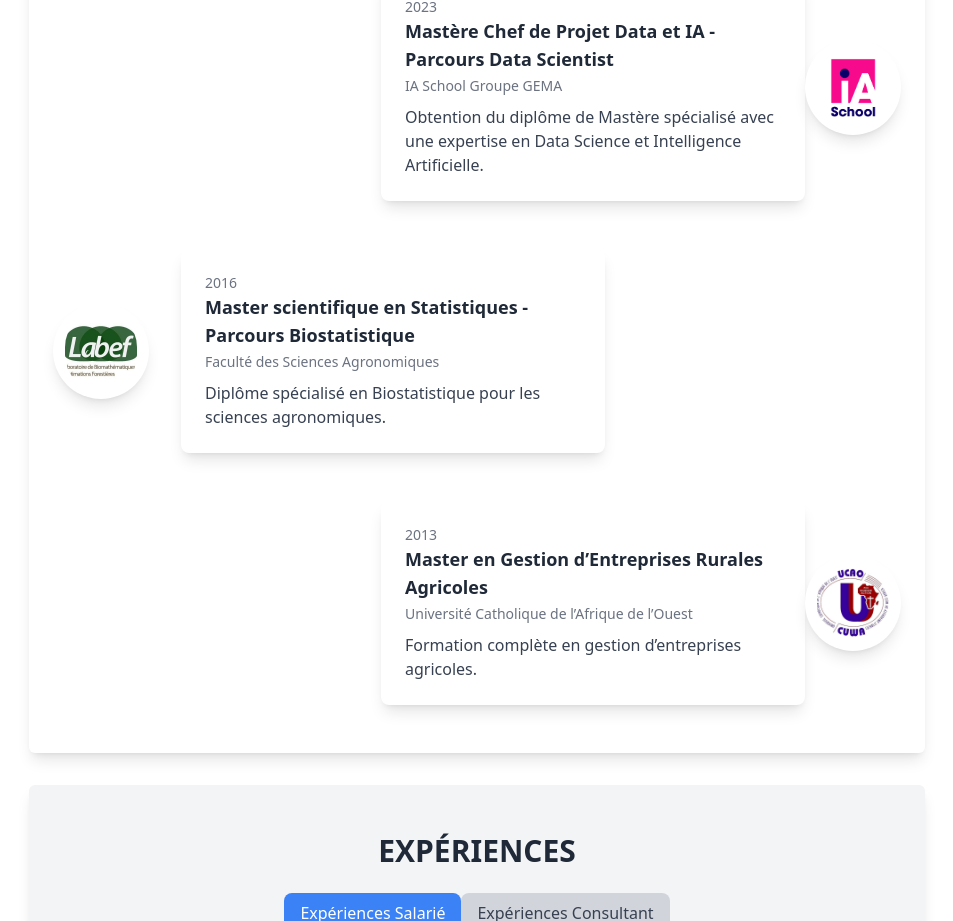
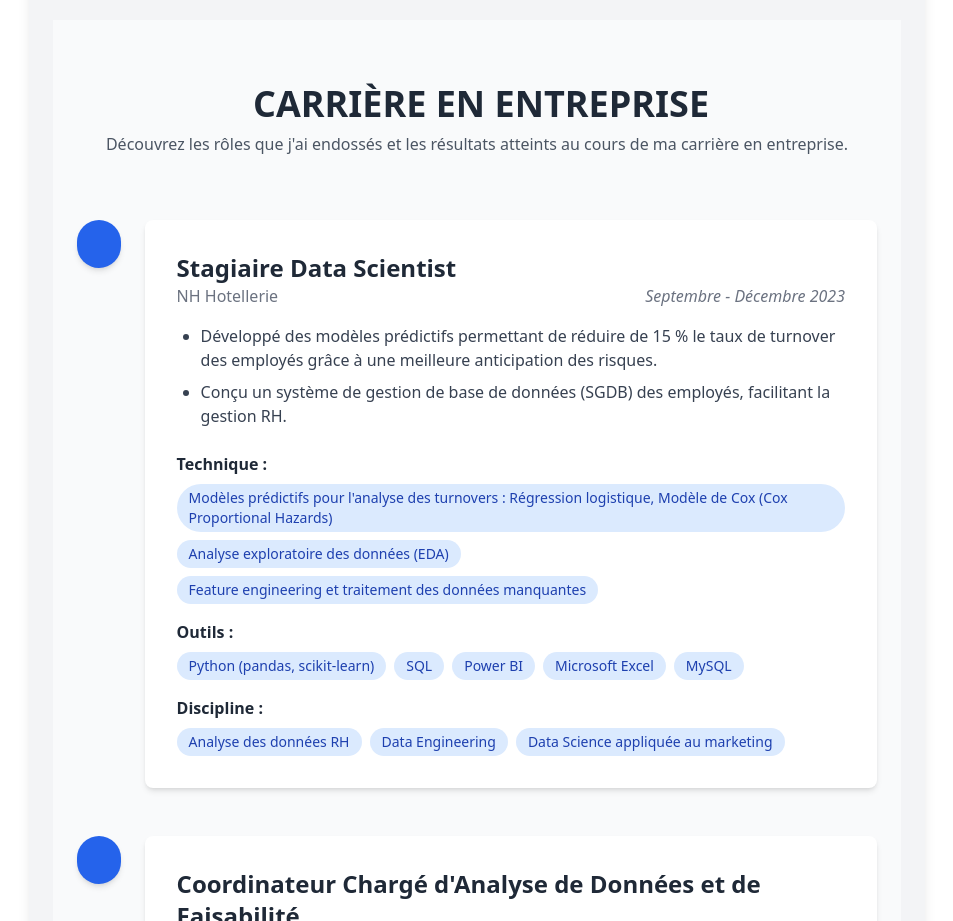
Before and after one commit to chabiadjobo/portfolio, a React (Create React App) app: page /portfolio/profil in a window 1280 px wide. Shown: the part 1879-2800 px from the top of the page, without its empty margins (163-1116 px from the left). Built offline with nearby package versions, Linux system fonts and the light colour scheme.

Commit message:
j'ai amélioré la structure et le contenu de la sous composante expériencesalarie

```diff
--- a/src/components/Profil/Experience/Experiencesalarie.jsx
+++ b/src/components/Profil/Experience/Experiencesalarie.jsx
@@ -1,71 +1,128 @@
 import React from 'react';
 
 // Tableau d'expériences
+// Tableau d'expériences amélioré
 const experiences = [
   {
     titre: 'Stagiaire Data Scientist',
     entreprise: 'NH Hotellerie',
     date: 'Septembre - Décembre 2023',
     description: [
-      'Contribué à l’analyse de données clients (les hôtels) pour optimiser les stratégies marketing et améliorer l’expérience utilisateur.',
-      'Développé des modèles prédictifs pour anticiper les turnovers.',
-      'Conception d’un SGDB des employés.',
+      'Développé des modèles prédictifs permettant de réduire de 15 % le taux de turnover des employés grâce à une meilleure anticipation des risques.',
+      'Conçu un système de gestion de base de données (SGDB) des employés, facilitant la gestion RH.',
     ],
+    competences: {
+      technique: [
+        "Modèles prédictifs pour l'analyse des turnovers : Régression logistique, Modèle de Cox (Cox Proportional Hazards)",
+        "Analyse exploratoire des données (EDA)",
+        "Feature engineering et traitement des données manquantes"
+      ],
+      outils: ["Python (pandas, scikit-learn)", "SQL", "Power BI", "Microsoft Excel ", "MySQL"],
+      discipline: [
+        'Analyse des données RH', 'Data Engineering',
+        "Data Science appliquée au marketing",
+      ]
+    },
   },
   {
     titre: "Coordinateur Chargé d'Analyse de Données et de Faisabilité",
     entreprise: 'La Caféterie du Parc de Wesserling',
     date: 'Octobre 2021 - Avril 2022',
     description: [
-      "Mené des études de faisabilité pour des projets d'extension et de diversification des services.",
-      'Collecté et analysé des données pour évaluer la performance opérationnelle et formuler des recommandations stratégiques.',
+      'Mené des études de faisabilité pour des projets d’extension, identifiant des opportunités ayant généré une hausse de 10 % des revenus annuels.',
+      'Collecté et analysé des données de performance opérationnelle, proposant des recommandations stratégiques, dont l’optimisation de l’espace de vente qui a augmenté l’afflux client de 30 %.',
     ],
+    competences: {
+      technique: [
+        "Étude de faisabilité basée sur les données",
+        "Optimisation des processus opérationnels",
+        "Rédaction de recommandations stratégiques"
+      ],
+      outils: ['Trello', 'Microsoft Office', 'Tableau'],
+      discipline: ['Gestion de projet', 'Business Intelligence', 'Analyse économique'],
+    },
   },
   {
     titre: 'Biostatisticien',
     entreprise: 'LARDES, Université de Parakou',
     date: 'Janvier 2019 - Février 2020',
     description: [
-      'Formé les doctorants et étudiants à l’utilisation des systèmes de collecte en mode CAPI (KoBoCollect et CSPro) et des logiciels d’analyse (R, MATLAB).',
-      'Assisté les enseignants dans la supervision des mémoires en biostatistique, élaboré des protocoles expérimentaux et plans d’analyse.',
-      'Animé des TP et TD sur l\'économétrie, la programmation statistique et la gestion de bases de données.',
+      'Formé plus de 50 doctorants et étudiants sur des systèmes de collecte en mode CAPI (KoBoCollect, CSPro) et logiciels d’analyse (R, MATLAB).',
+      'Développé des protocoles expérimentaux et des plans d’analyse, facilitant la réalisation de 15 études scientifiques.',
+      'Supervisé des mémoires en biostatistique, avec des résultats publiés dans des revues académiques à comité de lecture.',
     ],
+
+    competences: {
+      technique: [
+        "Analyse statistique avancée, incluant des modèles paramétriques, non paramétriques, probabilistes, bayésiens et économétriques",
+        "Conception et optimisation de protocoles expérimentaux",
+        "Supervision et coordination de projets de recherche en biostatistique"
+      ],
+      outils: ["R", "MATLAB", "CSPro", 'KoBoCollect', 'CSPro', 'LATEX'],
+      discipline: ['Biostatistique', 'Formation et recherche académique'],
+    },
   },
   {
-    titre: 'Assistant de recherche',
-    entreprise: 'SCOPA, Financement danois',
+    titre: 'Assistant de Recherche',
+    entreprise: 'SCOPA, Financement Danois',
     date: 'Septembre 2017 - Février 2019',
     description: [
-      'Élaboré des protocoles expérimentaux (split plot, carré latin) et coordonné les enquêtes de terrain.',
-      'Réalisé des analyses statistiques complexes (analyse de survie, ATE) et géré des bases de données.',
-      'Rédigé des rapports d’étude et contribué à la publication d’articles scientifiques.',
+      'Élaboré des protocoles expérimentaux et coordonné des enquêtes sur le terrain auprès de 500+ répondants.',
+      'Effectué des analyses statistiques complexes, incluant des analyses de survie et des analyses d’impact (ATE), influençant les politiques locales.',
+      'Contribué à la rédaction de 3 articles scientifiques publiés.',
     ],
+    competences: {
+      technique: [
+        "Analyse économétrique avancée (modèles causaux, ATE)",
+        "Élaboration de protocoles expérimentaux (split plot, carré latin)",
+        "Coordination des enquêtes de terrain", 'Data cleaning', 'Bases de données relationnelles'
+        ],
+      outils: ['STATA', 'Python', 'SPSS'],
+      discipline: ['Statistiques avancées', 'Économie expérimentale',
+        "Recherche appliquée",
+        "Analyse statistique pour l'agriculture et l'environnement"
+      ],
+    },
   },
   {
     titre: 'Chef adjoint du service d’économétrie et de programmation mathématique',
     entreprise: 'CIRFOSS',
     date: 'Mars 2016 - Octobre 2017',
     description: [
-      'Programmation de modèles mathématiques en Python et formation des étudiants à l’utilisation de logiciels de statistiques (STATA, R, SPSS).',
-      'Rédaction de guides de formation sur les logiciels de collecte et d’analyse de données.',
-      'Réalisation d’études statistiques dans les secteurs de la santé, l\'agriculture, et l\'environnement.',
+      'Programmation de modèles économétriques en Python et formation des étudiants et professionnels sur des logiciels statistiques avancés.',
+      'Contribution à plus de 60 projets de recherche, avec des analyses statistiques robustes.',
     ],
+    competences: {
+      technique: ['Python', 'STATA', 'R', 'SPSS'],
+      outils: ['Visualisation de données', 'Économétrie appliquée'],
+      discipline: ['Économétrie', 'Analyse statistique', 'Algorithmique', 'Programmation'],
+    },
   },
   {
     titre: 'Stagiaire',
     entreprise: 'Programme Information Scientifique et Biométrique/INRAB',
-    date: 'Juillet 2013 - Décembre 2013',
+    date: 'Juillet - Décembre 2013',
     description: [
-      'Évaluation du consentement des consommateurs de poisson d’élevage.',
-      'Apurement des bases de données et rédaction de revues de littérature.',
-      'Formation sur la méthodologie de recherche en sciences sociales.',
+      'Nettoyage des bases de données et évaluation du consentement des consommateurs de poisson d’élevage.',
+      'Élaboration de rapports et revue de littérature pour soutenir les politiques publiques.',
     ],
+    competences: {
+      technique: [
+        'Régression troncaturée (Tobit, Logit)',
+        'Gestion de bases de données',
+        'Recherche documentaire',
+        'Analyse quantitative'
+      ],
+      outils: ['Excel', 'SPSS'],
+      discipline: ['Statistiques appliquées', 'Recherche sociale'],
+    },
   },
 ];
 
+
 export const Experiencesalarie = () => {
   return (
-    <section id="experience" className="bg-white py-16">
+    <section id="experience" className="bg-gray-50 py-16">
       <div className="container mx-auto px-6">
         {/* En-tête de la section */}
         <div className="text-center mb-16">
@@ -73,21 +130,24 @@ export const Experiencesalarie = () => {
             <i className="fa fa-briefcase text-lg mr-2"></i>Carrière en Entreprise
           </h2>
           <p className="text-gray-600 mt-2">
-          Découvrez les rôles que j'ai endossés et les résultats que j'ai atteints grâce à un parcours varié, enrichi par des missions dans divers secteurs et contextes, où j'ai exercé mes talents en tant que professionnelle salariée.
+            Découvrez les rôles que j'ai endossés et les résultats atteints au cours de ma carrière en entreprise.
           </p>
         </div>
 
         {/* Timeline des expériences */}
-        <div id="timeline-experience" className="space-y-12">
+        <div className="space-y-12">
           {experiences.map((exp, index) => (
-            <div key={index} className="flex items-start space-x-6">
-              {/* Icône expérience */}
+            <div
+              key={index}
+              className="flex items-start space-x-6 transform transition duration-300 hover:scale-105 hover:shadow-lg"
+            >
+              {/* Icône */}
               <div className="bg-blue-600 text-white rounded-full w-12 h-12 flex items-center justify-center shadow-md">
-                <i className="fa fa-briefcase text-lg"></i>
+                <i className="fa fa-briefcase text-lg" aria-hidden="true"></i>
               </div>
 
-              {/* Contenu de l'expérience */}
-              <div className="bg-gray-50 shadow-lg rounded-lg p-8 w-full transform transition duration-300 hover:scale-105 hover:shadow-xl">
+              {/* Détails de l'expérience */}
+              <div className="bg-white shadow-md rounded-lg p-8 w-full">
                 <h3 className="text-2xl font-semibold text-gray-800">{exp.titre}</h3>
                 <div className="flex justify-between text-gray-500 mb-4">
                   <span className="font-medium">{exp.entreprise}</span>
@@ -98,6 +158,27 @@ export const Experiencesalarie = () => {
                     <li key={i}>{item}</li>
                   ))}
                 </ul>
+
+                {/* Compétences */}
+                <div className="mt-6 space-y-4">
+                  {Object.entries(exp.competences).map(([key, values], i) => (
+                    <div key={i}>
+                      <h4 className="font-semibold text-gray-800 capitalize">
+                        {key.replace(/_/g, ' ')} :
+                      </h4>
+                      <div className="flex flex-wrap mt-2 gap-2">
+                        {values.map((item, j) => (
+                          <span
+                            key={j}
+                            className="bg-blue-100 text-blue-800 px-3 py-1 text-sm font-medium rounded-full"
+                          >
+                            {item}
+                          </span>
+                        ))}
+                      </div>
+                    </div>
+                  ))}
+                </div>
               </div>
             </div>
           ))}
@@ -106,4 +187,5 @@ export const Experiencesalarie = () => {
     </section>
   );
 };
+
 export default Experiencesalarie;
--- a/src/pages/Profil.jsx
+++ b/src/pages/Profil.jsx
@@ -11,8 +11,8 @@ export const Profil = () => {
     <>
       <Description />
       <Competence />
+      <Experience />
       <Formation />
-      <Experience />
       <Certification />
       {/* <Affiliation /> */}
     </>
```
